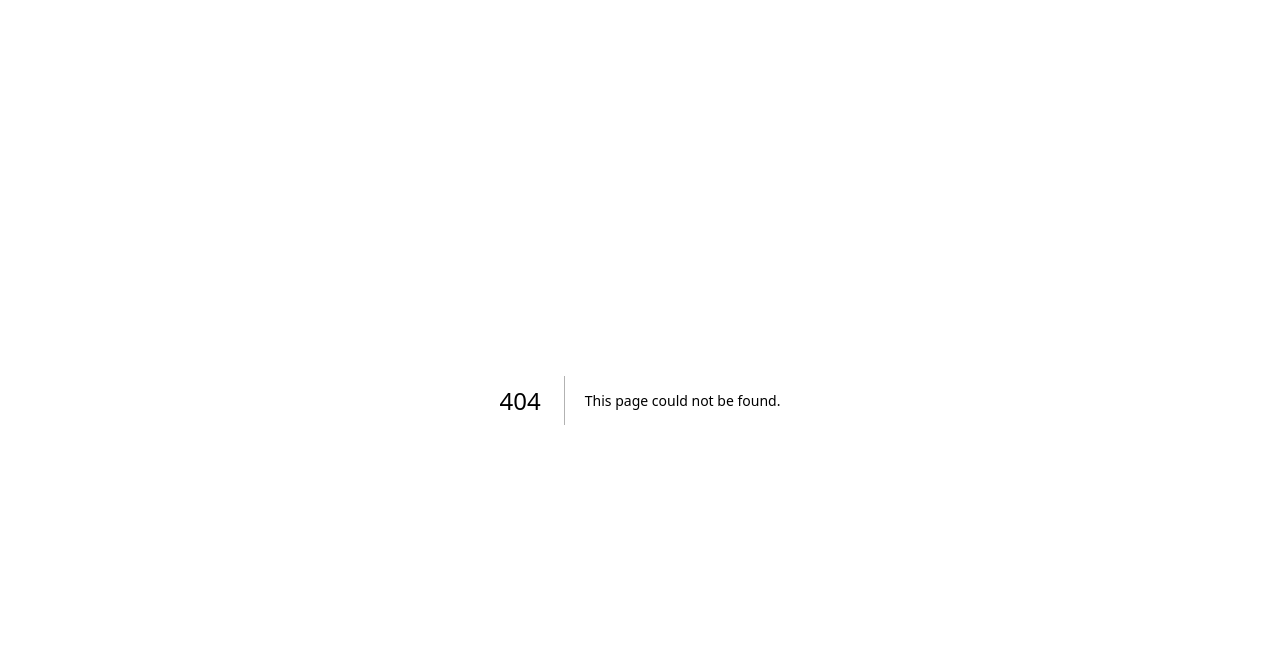
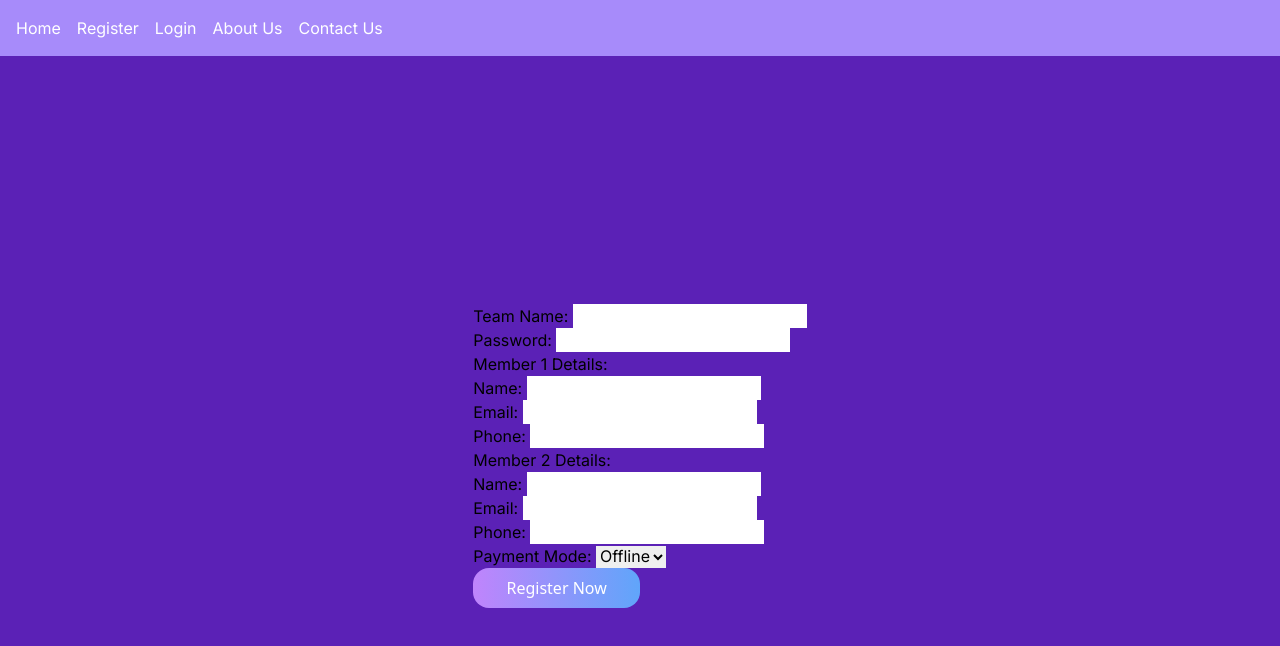
Before and after one commit to Sreyasree-001/Kodikas2k24, a Next.js app: page /register in a window 1280 px wide. Before the commit this address had no page. Shown: the top 646 px of the page. Built offline with nearby package versions, Linux system fonts and the light colour scheme.

Commit message:
creation of pages
created pages mentioned in navbar of the homepage

```diff
--- /dev/null
+++ b/src/app/Components/Navbar.js
@@ -0,0 +1,17 @@
+import Link from 'next/link';
+
+export default function Navbar() {
+    return (
+        <header className="bg-violet-400 p-4">
+            <nav>
+            <ul className="flex space-x-4 text-white">
+                <li><Link href="/">Home</Link></li>
+                <li><Link href="/register">Register</Link></li>
+                <li><Link href="/login">Login</Link></li>
+                <li><Link href="/about-us">About Us</Link></li>
+                <li><Link href="/contact">Contact Us</Link></li>
+            </ul>
+            </nav>
+        </header>
+    )
+}
--- /dev/null
+++ b/src/app/about-us/page.js
@@ -0,0 +1,20 @@
+import Navbar from "../Components/Navbar";
+
+export default function aboutus() {
+    return (
+        <>
+            <Navbar/>
+            <main className="bg-violet-800 flex flex-col items-center justify-center min-h-screen py-10">
+                <p>
+                    Lorem ipsum dolor sit amet, consectetur adipiscing elit. Ut feugiat turpis sed accumsan porta. Ut id euismod augue. Vestibulum ante ipsum primis in faucibus orci luctus et ultrices posuere cubilia curae; Suspendisse ut tincidunt sem. Ut pretium suscipit libero, sit amet pretium dui ultricies in. Duis sit amet egestas leo. Phasellus at purus et turpis malesuada rutrum. Vestibulum facilisis vitae ligula sed maximus. Maecenas eu nunc pretium, vehicula nulla iaculis, imperdiet mauris. Duis quis odio in elit interdum scelerisque. Sed vel efficitur ligula. Maecenas finibus, erat sit amet hendrerit aliquet, purus mauris bibendum orci, vel mollis nisi nisl vel metus. Orci varius natoque penatibus et magnis dis parturient montes, nascetur ridiculus mus. Aenean nec euismod risus, at elementum elit. Duis pharetra nibh vulputate, convallis magna id, egestas magna. Etiam eu luctus ante.
+                </p><br/>
+                <p>
+                    Aenean porttitor imperdiet orci, in euismod lorem sodales at. Pellentesque semper, tortor maximus aliquet pellentesque, mauris eros aliquet orci, quis vulputate tortor ante sed nibh. Sed accumsan lorem in justo porta hendrerit. Quisque vulputate diam quis ex pulvinar pulvinar. Lorem ipsum dolor sit amet, consectetur adipiscing elit. Donec vitae enim quis lorem porta rutrum in nec orci. Aliquam eu congue tellus. Mauris nunc risus, gravida bibendum pretium malesuada, consectetur in eros. Nulla vitae justo convallis, hendrerit est ac, dapibus justo. Aliquam id elementum justo, eget fringilla lectus.
+                </p><br/>
+                <p>
+                    Duis ac sagittis sapien. Vivamus id facilisis elit. Cras diam velit, volutpat eget malesuada ut, sagittis tempus tortor. Nulla facilisi. Duis at justo felis. Donec felis mauris, viverra sed rhoncus sed, ullamcorper vitae elit. Pellentesque habitant morbi tristique senectus et netus et malesuada fames ac turpis egestas. Vivamus blandit mattis gravida.
+                </p>
+            </main>
+        </>
+    )
+}
--- /dev/null
+++ b/src/app/contact/page.js
@@ -0,0 +1,31 @@
+import Navbar from "../Components/Navbar";
+
+export default function contact() {
+    return (
+        <>
+            <Navbar/>
+            <main className="bg-violet-800 flex flex-col items-center justify-center min-h-screen py-10">
+                <form>
+                    <div>
+                        <label htmlFor="username">Name</label>
+                        <input className="borderColor-red" id="name" type="text" name="name"></input>
+                    </div>
+                    <div>
+                        <label htmlFor="email">Email</label>
+                        <input id="email" type="email" name="email"></input>
+                    </div>
+                    <div>
+                        <label htmlFor="textarea">Enter your message</label>
+                        <textarea></textarea>
+                    </div>
+                    <div>
+                        <button
+                            className="bg-gradient-to-r from-purple-400 to-blue-400 hover:from-pink-300 hover:to-blue-50 text-white w-20 font-sans py-2 px-4 rounded-2xl focus:outline-none focus:shadow-outline w-1/2">
+                                Send
+                        </button>
+                    </div>
+                </form>
+            </main>
+        </>
+    )
+}
--- /dev/null
+++ b/src/app/login/page.js
@@ -0,0 +1,27 @@
+import Navbar from "../Components/Navbar";
+
+export default function login() {
+    return (
+        <>
+            <Navbar/>
+            <main className="bg-violet-800 flex flex-col items-center justify-center min-h-screen py-10">
+                <form>
+                    <div>
+                        <label htmlFor="username">Team Name: </label>
+                        <input id="username" type="text" name="username"></input>
+                    </div>
+                    <div>
+                        <label htmlFor="username">Password: </label>
+                        <input id="password" type="password" name="password"></input>
+                    </div>
+                    <div>
+                        <button
+                            className="bg-gradient-to-r from-purple-400 to-blue-400 hover:from-pink-300 hover:to-blue-50 text-white w-30 font-sans py-2 px-4 rounded-2xl focus:outline-none focus:shadow-outline w-1/2">
+                                Login
+                        </button>
+                    </div>
+                </form>
+            </main>
+        </>
+    )
+}
--- a/src/app/page.js
+++ b/src/app/page.js
@@ -1,49 +1,22 @@
 import Head from 'next/head';
 import Image from 'next/image';
-import Link from 'next/link';
+
+import Navbar from './Components/Navbar';
 
 export default function Home() {
   return (
-    /*<main>
-      <div className="Navbar">Navbar</div>
-      <div className="Countdown">Countdown</div>
-      <div className="Rounds">
-        <div className="Round">
-          Round 1 Info
-        </div>
-        <div className="Round">
-          Round 2 Info
-        </div>
-        <div className="Round">
-          Round 3 Info
-        </div>
-      </div>
-      <div className="Registration">Registration link</div>
-      <div className="Footer">Footer</div>
-    </main>*/
-   // pages/index.js
     <div>
-      <header className="bg-violet-400 p-4">
-        <nav>
-          <ul className="flex space-x-4 text-white">
-            <li><Link href="/">Home</Link></li>
-            <li><Link href="/about">Register</Link></li>
-            <li><Link href="/about">Login</Link></li>
-            <li><Link href="/contact">About Us</Link></li>
-            <li><Link href="/contact">Contact Us</Link></li>
-          </ul>
-        </nav>
-      </header>
+      <Navbar/>
 
       <main className="bg-violet-800 flex flex-col items-center justify-center min-h-screen py-10">
         <h1 className="text-blue-50 text-4xl font-bold mb-4">Kodikas2K24</h1>
         <p className="text-lg text-violet-300 mb-6">Organized by CSE</p>
         <button
-        onClick={'About Us'}
-        className="bg-gradient-to-r from-purple-400 to-blue-400 hover:from-pink-300 hover:to-blue-50 text-white w-32 font-sans py-2 px-4 rounded-2xl focus:outline-none focus:shadow-outline w-1/2"
-      >
-        Explore Now
-      </button>
+          onClick={'About Us'}
+          className="bg-gradient-to-r from-purple-400 to-blue-400 hover:from-pink-300 hover:to-blue-50 text-white w-32 font-sans py-2 px-4 rounded-2xl focus:outline-none focus:shadow-outline w-1/2"
+        >
+          Explore Now
+        </button>
       </main>
 
       <footer className="flex items-center justify-center py-4 border-t mt-10">
--- /dev/null
+++ b/src/app/register/page.js
@@ -0,0 +1,64 @@
+import Navbar from "../Components/Navbar";
+
+export default function register() {
+    return (
+        <>
+            <Navbar/>
+            <main className="bg-violet-800 flex flex-col items-center justify-center min-h-screen py-10">
+                <form>
+                    <div>
+                        <label htmlFor="username">Team Name: </label>
+                        <input id="username" type="text" name="username"></input>
+                    </div>
+                    <div>
+                        <label htmlFor="username">Password: </label>
+                        <input id="password" type="password" name="password"></input>
+                    </div>
+                    <div>
+                        Member 1 Details:
+                        <div>
+                            <label htmlFor="name">Name: </label>
+                            <input id="name1" type="text" name="name"></input>
+                        </div>
+                        <div>
+                            <label htmlFor="email">Email: </label>
+                            <input id="email1" type="email" name="email"></input>
+                        </div>
+                        <div>
+                            <label htmlFor="phone">Phone: </label>
+                            <input id="phone1" type="number" name="Phone"></input>
+                        </div>
+                    </div>
+                    <div>
+                        Member 2 Details:
+                        <div>
+                            <label htmlFor="name">Name: </label>
+                            <input id="name1" type="text" name="name"></input>
+                        </div>
+                        <div>
+                            <label htmlFor="email">Email: </label>
+                            <input id="email1" type="email" name="email"></input>
+                        </div>
+                        <div>
+                            <label htmlFor="phone">Phone: </label>
+                            <input id="phone1" type="number" name="Phone"></input>
+                        </div>
+                    </div>
+                    <div>
+                        <label htmlFor="payment">Payment Mode: </label>
+                        <select>
+                            <option value="offline">Offline</option>
+                            <option value="online">Online</option>
+                        </select>
+                    </div>
+                    <div>
+                        <button
+                            className="bg-gradient-to-r from-purple-400 to-blue-400 hover:from-pink-300 hover:to-blue-50 text-white w-30 font-sans py-2 px-4 rounded-2xl focus:outline-none focus:shadow-outline w-1/2">
+                                Register Now
+                        </button>
+                    </div>
+                </form>
+            </main>
+        </>
+    )
+}
```
Also changed, not shown: src/app/page.css (deleted, +0 -32 lines).
